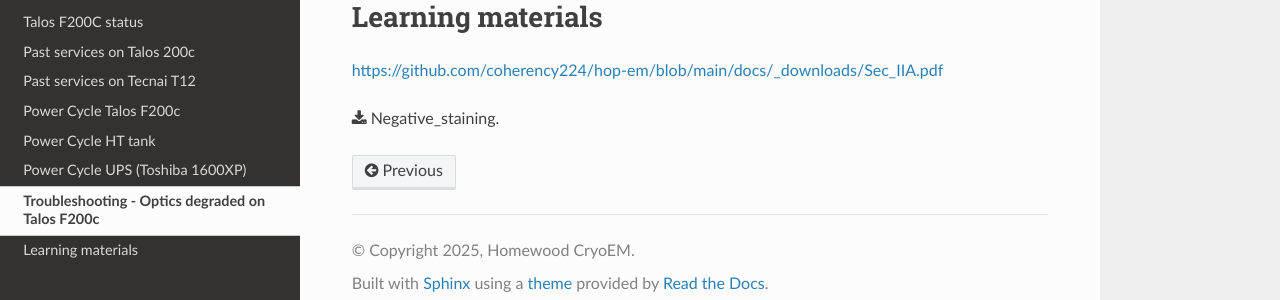
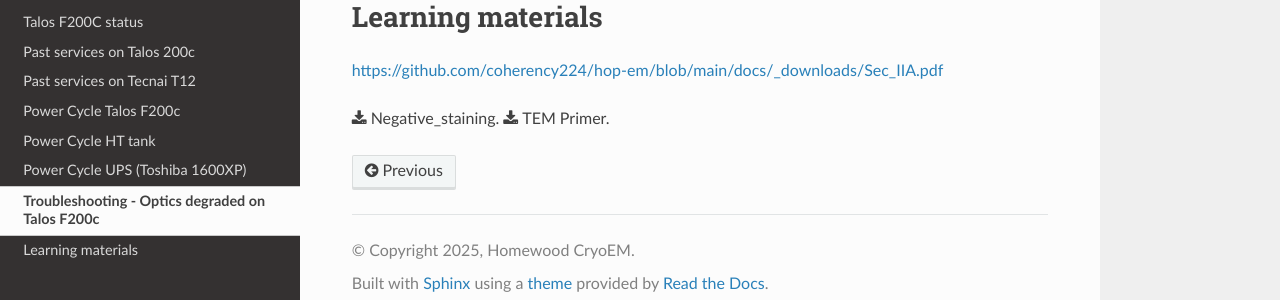
Before and after one commit to coherency224/hop-em, a Sphinx documentation site: the page built from docs/source/Troubleshooting.rst, in a window 1280 px wide. Shown: the part 354-654 px from the top of the page. Built offline with Sphinx 7.4.7 and the Read the Docs theme 3.1.0, drawn with Linux system fonts in a browser that asks for light colours; pages that are not in the unit, such as notebooks, are missing from menus.

Commit message:
Update Troubleshooting.rst

```diff
--- a/docs/source/Troubleshooting.rst
+++ b/docs/source/Troubleshooting.rst
@@ -18,3 +18,4 @@ Learning materials
 https://github.com/coherency224/hop-em/blob/main/docs/_downloads/Sec_IIA.pdf
 
 :download:`Negative_staining<../_downloads/Sec_IIA.pdf>`.
+:download:`TEM Primer<../_downloads/tem_primer2011.pdf>`.
```
